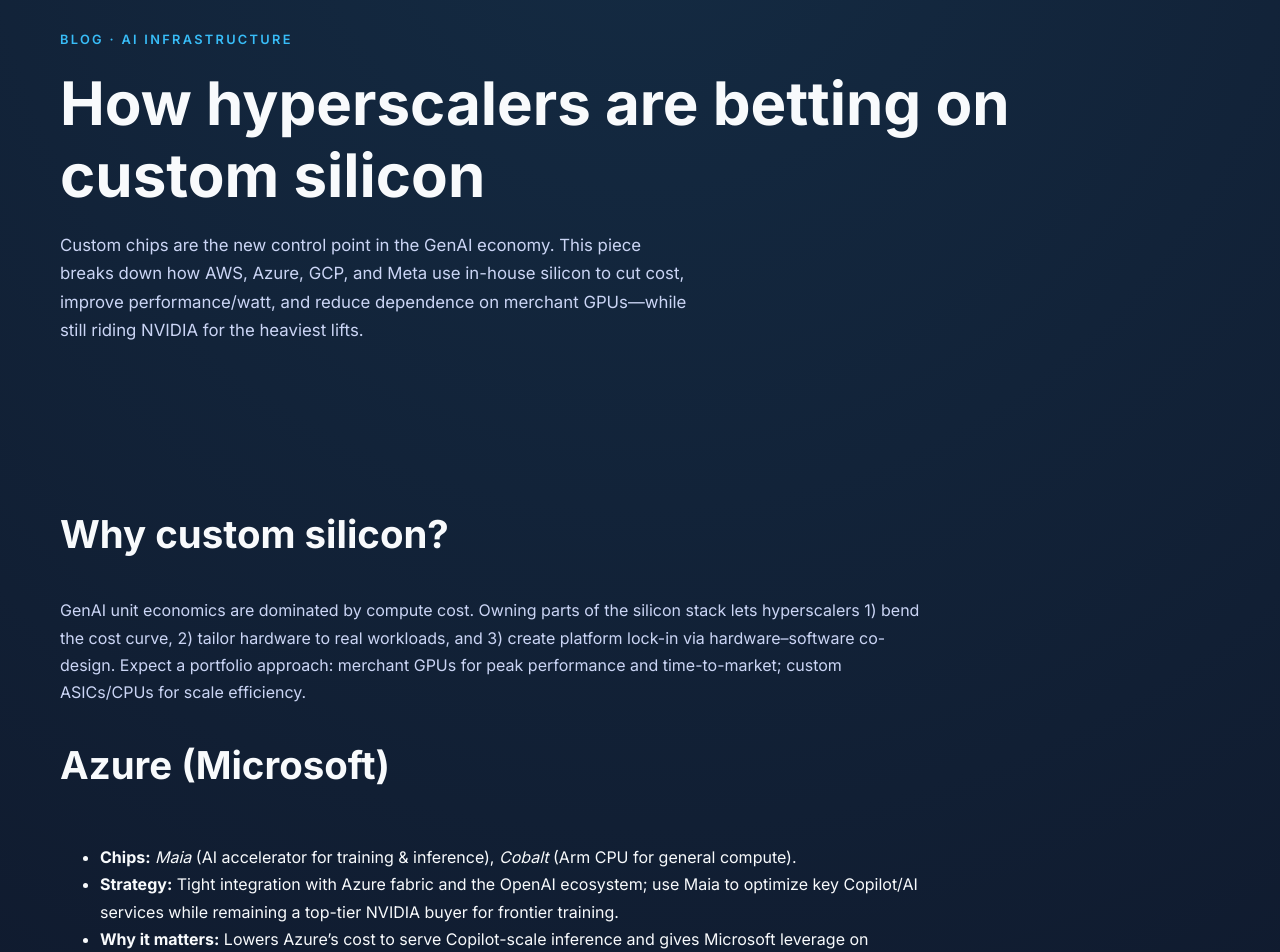
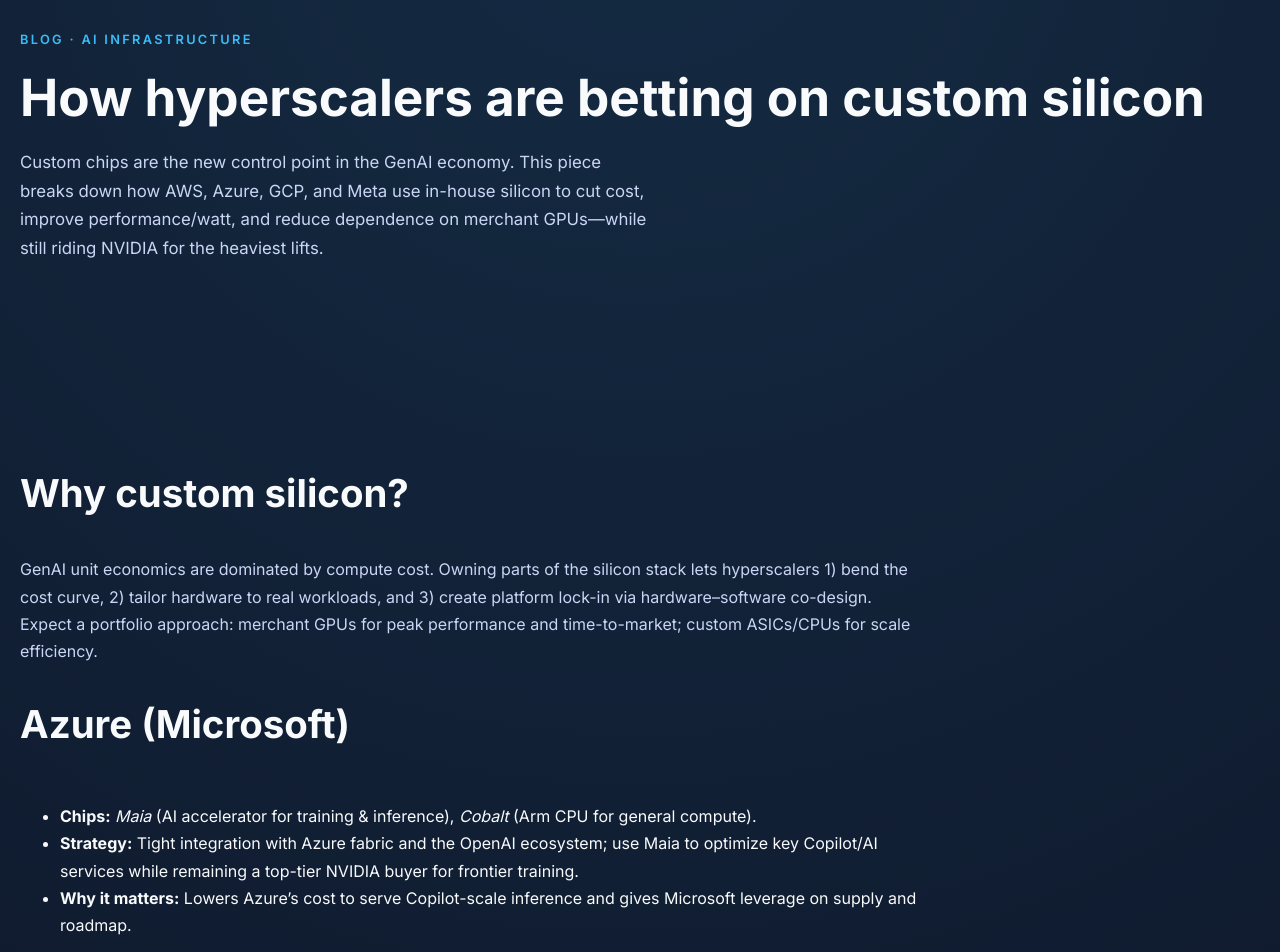
Before and after one commit to as27ai/as27ai.github.io, a plain HTML site: page blog/hyperscalers-custom-silicon.html in a window 1280 px wide. Shown: the part 148-1100 px from the top of the page. Drawn offline with Linux system fonts and the light colour scheme.

Commit message:
Update styles.css

```diff
--- a/assets/css/styles.css
+++ b/assets/css/styles.css
@@ -373,34 +373,27 @@
 }
 
 
-/* === Blog post layout (full-width, no card box) === */
+/* hero container on blog pages: full width */
 .blog-post #post-hero .container {
-  /* wider hero so the H1 and intro don’t feel boxed */
-  width: min(1200px, 95vw);
+  width: 100%;
   max-width: none;
-  padding: 0 1.25rem; /* a little breathing room at the edges */
+  margin: 0;
+  padding: 0 1.25rem; /* keep a small side gutter */
 }
 
-.blog-post .about {
-  /* reduce vertical padding so content sits tighter under the hero */
-  padding: clamp(2rem, 4vw, 3rem) 0;
+/* main article wrapper: full width */
+.blog-post .about-content {
+  width: 100%;
+  max-width: none;
+  margin: 0;
+  padding: 0 1.25rem; /* same gutter */
 }
 
-.blog-post .about-content {
-  width: min(1200px, 95vw);   /* wider reading width */
-  margin: 0 auto;
-}
-
+/* article body: no card chrome */
 .blog-post .about-text {
-  /* remove the card look and allow the text to span the full post width */
   max-width: none;
   background: transparent;
   border: 0;
   box-shadow: none;
-  padding: 0 1.25rem;         /* small side padding so text doesn’t touch the edge */
+  padding: 0; /* content already has the 1.25rem from .about-content */
 }
-
-/* Optional: slightly smaller H1 on post pages for nicer line length */
-.blog-post h1 {
-  font-size: clamp(2.25rem, 6vw, 3.75rem);
-}
```
